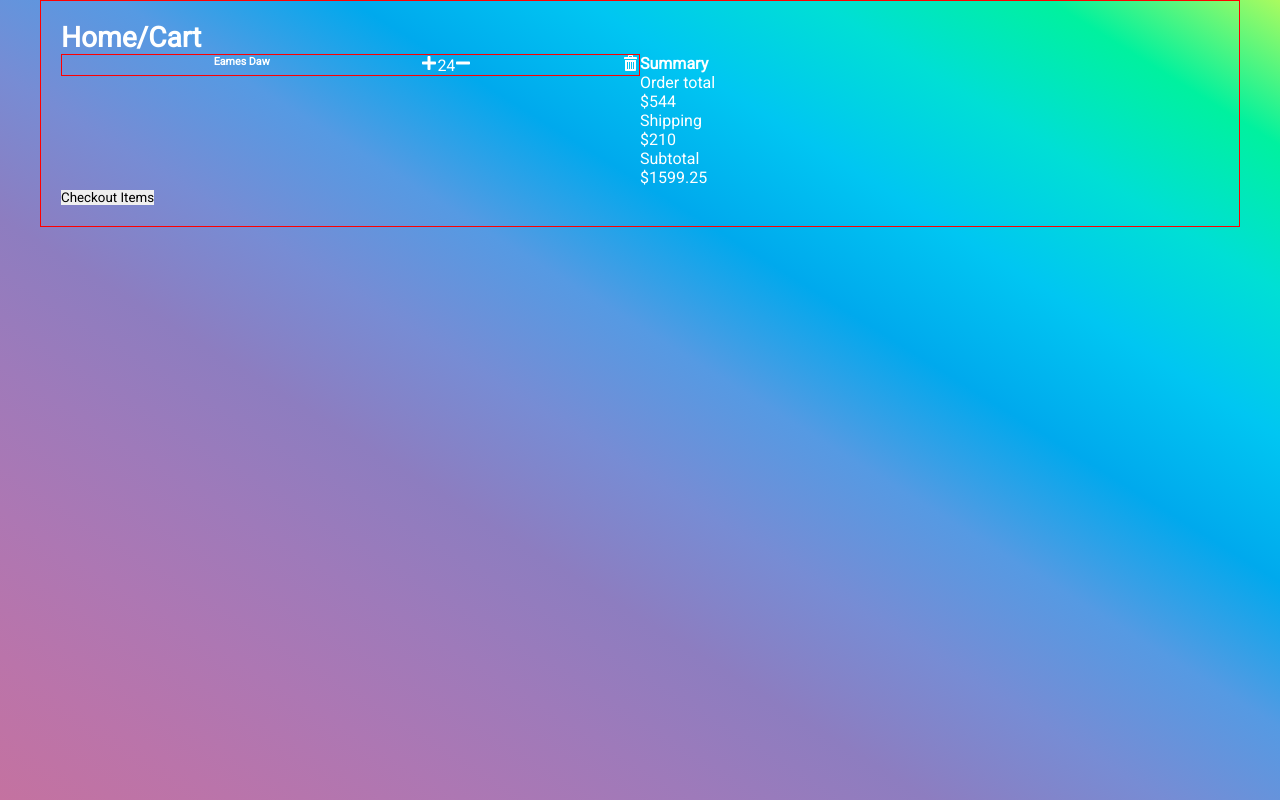
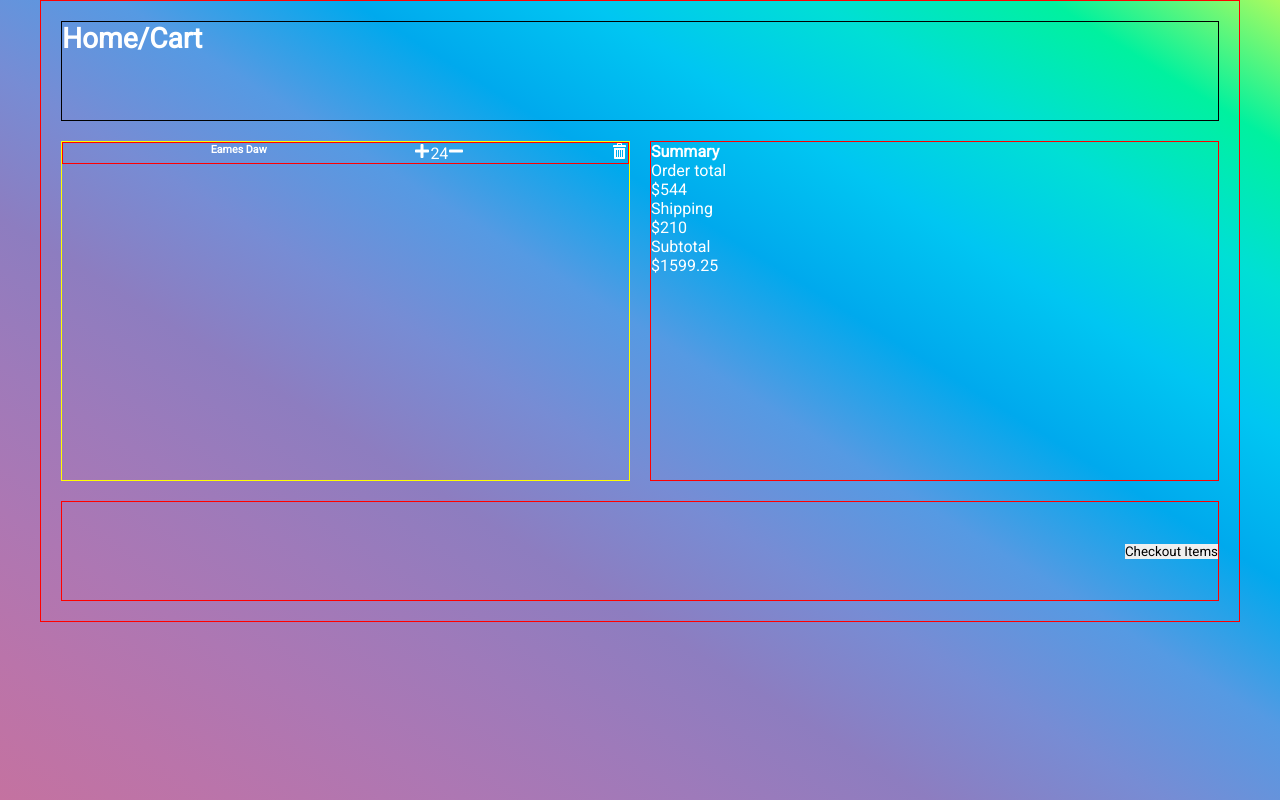
Before and after one commit to ddepu11/furniture-cart-react-app, a React (Create React App) app: page / in a window 1280 px wide. Built offline with nearby package versions, Linux system fonts and the light colour scheme.

Commit message:
Grid working fine now

```diff
--- a/src/App.css
+++ b/src/App.css
@@ -79,17 +79,20 @@ input:focus {
 .grid {
   display: grid;
   grid-template-columns: repeat(4, 1fr);
+  grid-auto-rows: minmax(50px, 100px);
   grid-template-areas:
-    "h h h h"
     "h h h h"
     "i i s s"
     "i i s s"
+    "i i s s"
     "f f f f";
+  gap: 20px;
 }
 
 .header {
   font-size: 1.5em;
   grid-area: h;
+  border: 1px solid black;
 }
 
 .header > span {
@@ -98,15 +101,18 @@ input:focus {
 
 .items {
   grid-area: i;
+  border: 1px solid yellow;
 }
 
 .summary {
   grid-area: s;
+  border: 1px solid red;
 }
 
 .footer {
   grid-area: f;
-  justify-content: flex-end !important;
+  border: 1px solid red;
+  justify-content: flex-end;
 }
 
 .item {
--- a/src/App.js
+++ b/src/App.js
@@ -15,7 +15,7 @@ function App() {
 
       <Summary />
 
-      <footer className="footer">
+      <footer className="footer flex">
         <button>Checkout Items</button>
       </footer>
     </div>
```
